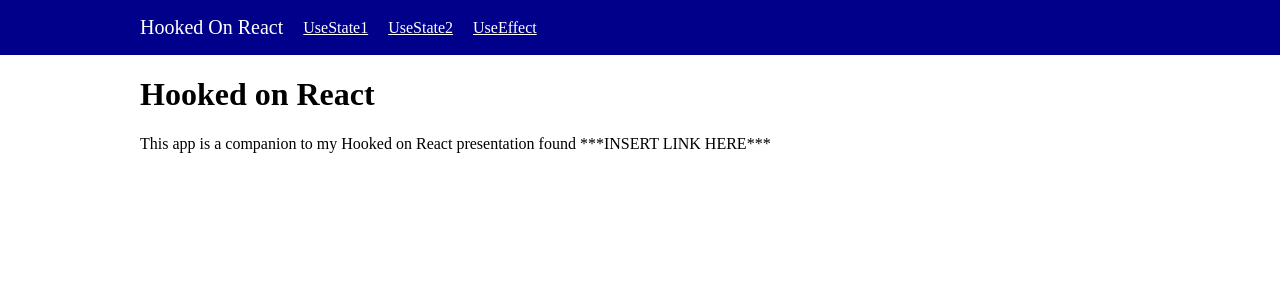
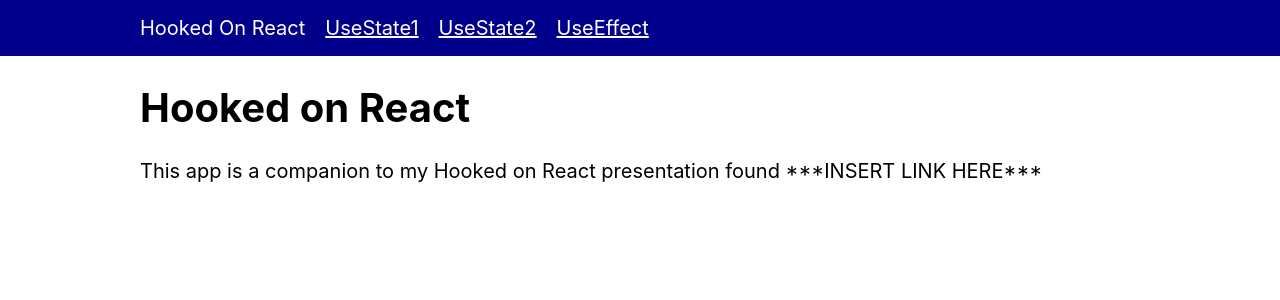
Before and after one commit to mtleonard120/hooked-on-react, a React (Create React App) app: page / in a window 1280 px wide. Shown: the top 300 px of the page. Built offline with nearby package versions, Linux system fonts and the light colour scheme.

Commit message:
Make body font nicer

```diff
--- a/src/index.css
+++ b/src/index.css
@@ -1,3 +1,8 @@
 body {
     margin: 0;
+    font-family: -apple-system, BlinkMacSystemFont, 'Segoe UI', 'Roboto', 'Oxygen', 'Ubuntu', 'Cantarell', 'Fira Sans',
+        'Droid Sans', 'Helvetica Neue', sans-serif;
+    font-size: 1.25rem;
+    -webkit-font-smoothing: antialiased;
+    -moz-osx-font-smoothing: grayscale;
 }
```
